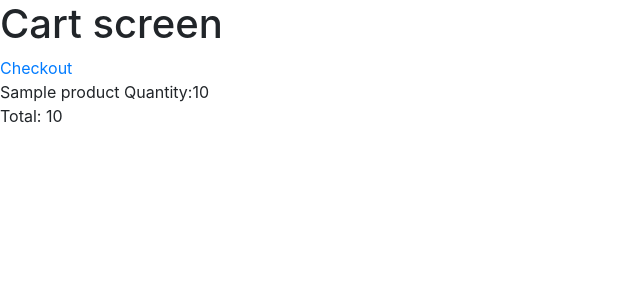
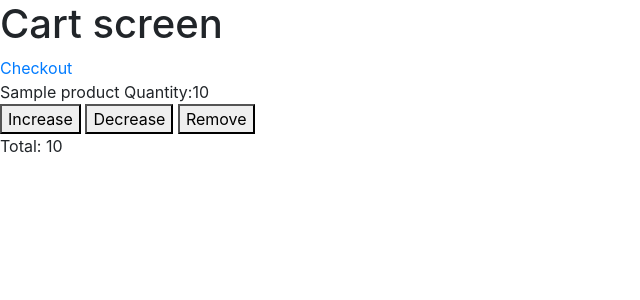
Before and after one commit to philip-hughes/fourth-milestone-project, a Django app: template cart/templates/cart/cart.html in a window 1280 px wide. Shown: the part 48-348 px from the top of the page, without its empty margins (0-640 px from the left). Run offline with Django 3.2, Linux system fonts and the light colour scheme; the template is opened without the code that fills it: most values are stand-ins (such as "Sample title", 1, 10 or a date in 2020); some libraries are stand-ins or nearby versions.

Commit message:
Adding a form for each cart item, and js to update adjustmenttype and submit the form

```diff
--- /dev/null
+++ b/cart/static/cart/js/cart.js
@@ -0,0 +1,13 @@
+$(".adjust-cart").click(function () {
+    if (($(this).hasClass("increase"))) {
+        $(this).siblings('.adjust-type').val('increase');
+        $(this).closest('form').submit()
+        console.log('clicked increases')
+    } else if (($(this).hasClass("decrease"))) {
+        $(this).siblings('.adjust-type').val('decrease');
+        $(this).closest('form').submit()
+    }  else {
+        $(this).siblings('.adjust-type').val('remove');
+        $(this).closest('form').submit()
+        }
+});
--- a/cart/templates/cart/cart.html
+++ b/cart/templates/cart/cart.html
@@ -1,20 +1,44 @@
 {% extends 'base.html' %}
-
+{% load static %}
 {% block content %}
 <h1>Cart screen</h1>
 <a href="{% url 'checkout' %}">Checkout</a>
 {% for item in cart_items %}
     {% if item.product.product_type == 'PIZZA' %}
+    <div class="cart-item-wrapper">
         <div>
             <span>{{item.product.name}}</span>
             <span>Quantity:{{item.quantity}}</span>
         </div>
+        <form class="form" action="{% url 'adjust_cart' item.product_id %}" method="POST">
+        {% csrf_token %}
+        <input type="hidden" name="product_type" value={{item.product_type}}>
+        <input type="hidden" name="product_id" value={{item.product_id}}>
+        <input type="hidden" class="adjust-type" name="adjust-type" value>
+        <button class="adjust-cart increase"><span>Increase</span></button>
+        <button class="adjust-cart remove"><span>Remove</span></button>
+        </form>
+    </div>
     {% else %}
+    <div class="cart-item-wrapper">
         <div>
             <span>{{item.product.name}}</span>
             <span>Quantity:{{item.quantity}}</span>
+        </div>
+        <form class="form" action="{% url 'adjust_cart' item.product_id %}" method="POST">
+        {% csrf_token %}
+        <input type="hidden" name="product_type" value={{item.product_type}}>
+        <input type="hidden" name="product_id" value={{item.product_id}}>
+        <input type="hidden" class="adjust-type" name="adjust-type" value>
+        <button class="adjust-cart increase"><span>Increase</span></button>
+        <button class="adjust-cart decrease"><span>Decrease</span></button>
+        <button class="adjust-cart remove"><span>Remove</span></button>
+        </form>
     </div>
     {% endif %}
 {% endfor %}
 <span>Total: {{grand_total}}</span>
 {% endblock %}
+{% block postloadjs %}
+<script type="text/javascript" src="{% static 'cart/js/cart.js' %}"></script
+{% endblock %}
--- a/cart/views.py
+++ b/cart/views.py
@@ -40,7 +40,8 @@ def add_to_cart(request, product_id):
 
 
 def adjust_cart(request, product_id):
-
+    adjust_type = request.POST.get('adjust-type')
+    print('adjust type: ',adjust_type )
     return redirect(reverse('view_cart'))
 
 
```
Also changed, not shown: cart/contexts.py (+5 -3 lines), db.sqlite3. Lines whose indentation alone changed are shown as unchanged.
